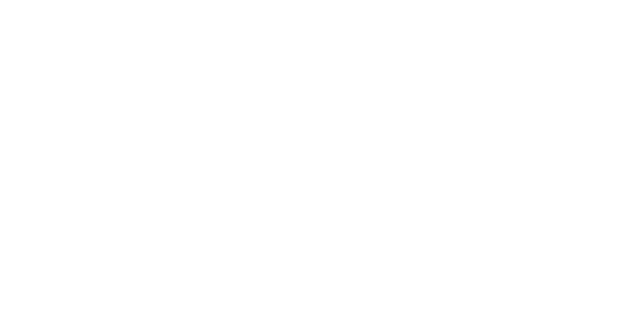
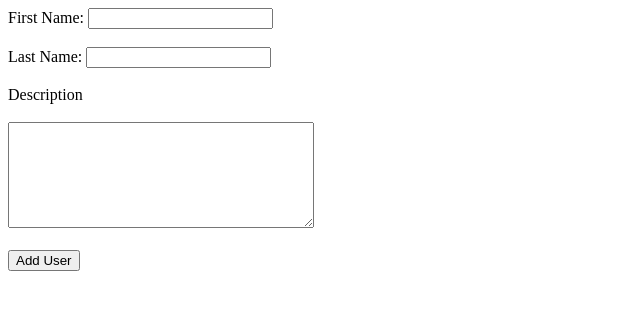
Before and after one commit to myrunce/contactCard, a plain HTML site: page index.html in a window 1280 px wide. Shown: the whole page, without its empty margins (0-640 px from the left). Drawn offline with nearby package versions, Linux system fonts and the light colour scheme.

Commit message:
added a form to html

```diff
--- a/index.html
+++ b/index.html
@@ -11,6 +11,15 @@
     <body>
         <div id="wrapper">
             <div class="information">
+                <form>
+                    <label for="firstName">First Name:</label>
+                    <input type="text" class="info"><br><br>
+                    <label for="lastName">Last Name:</label>
+                    <input type="text" class="info"><br><br>
+                    <label for="description">Description</label><br><br>
+                    <textarea name="description" class="info"></textarea><br><br>
+                </form>
+                <button>Add User</button>
             </div>
             <div class="contacts">
             </div>
--- a/style.css
+++ b/style.css
@@ -0,0 +1,4 @@
+textarea.info{
+    height: 100px;
+    width: 300px;
+}
```
